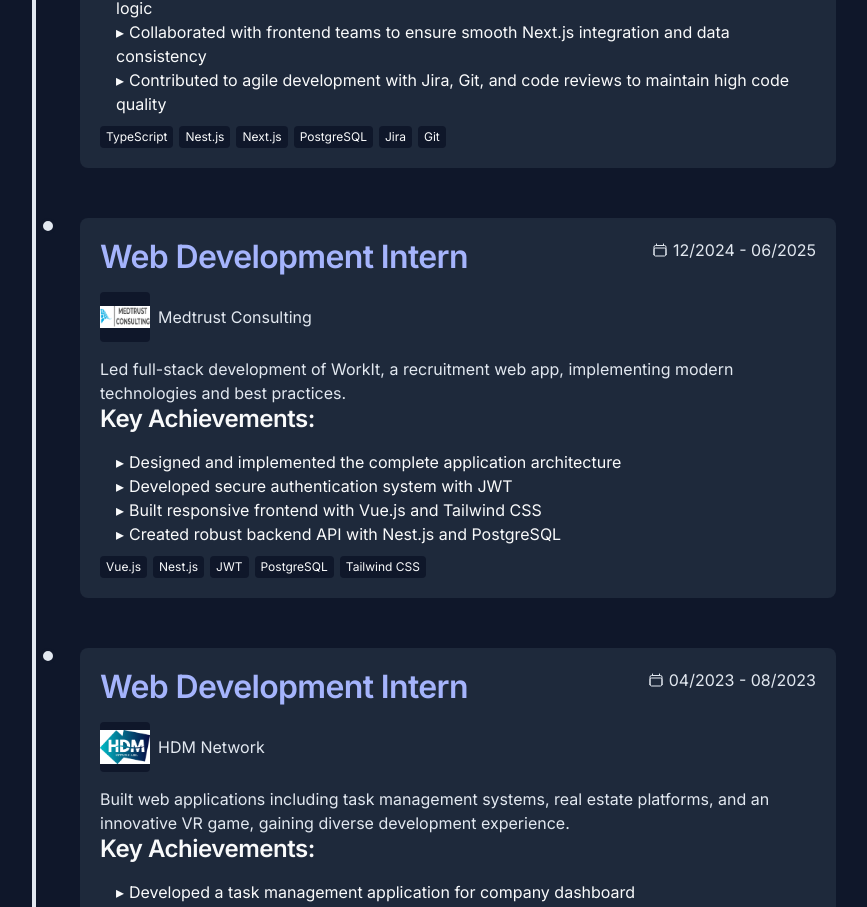
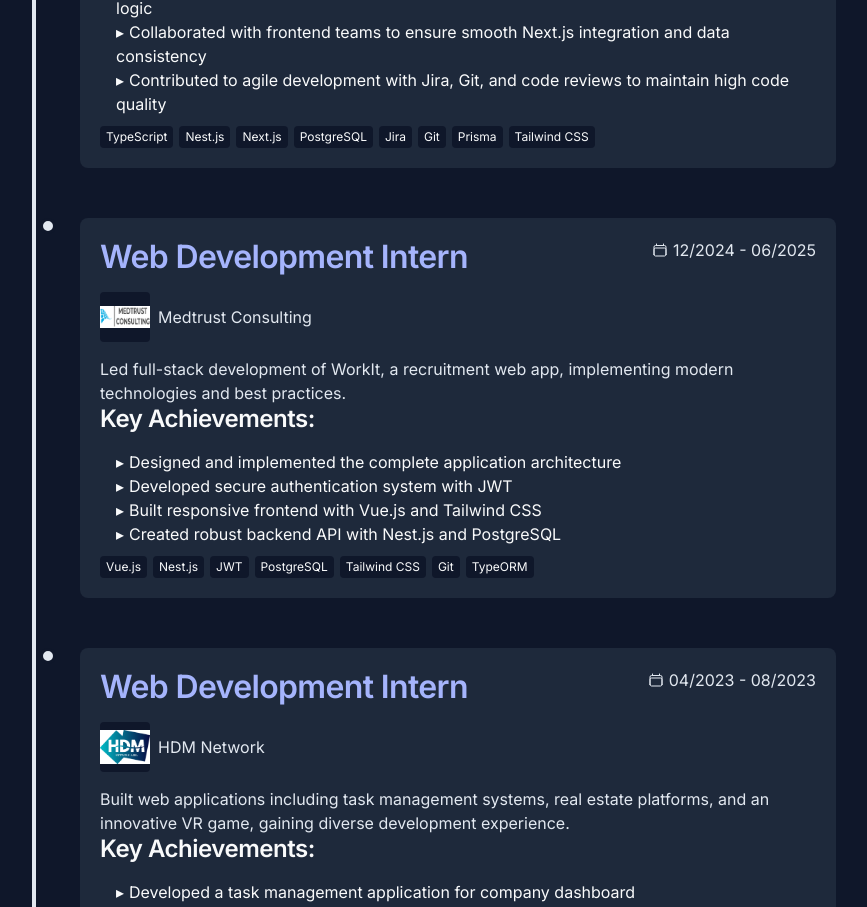
Before and after one commit to Ahmed-Bousrih/Portfolio, a Vue app: page / in a window 1280 px wide. Shown: the part 6514-7421 px from the top of the page, without its empty margins (222-1089 px from the left). Built offline with nearby package versions, Linux system fonts and the light colour scheme.

Commit message:
fixed experience section

```diff
--- a/src/components/Experience.vue
+++ b/src/components/Experience.vue
@@ -28,6 +28,8 @@ const experiences: Experience[] = [
       "PostgreSQL",
       "Jira",
       "Git",
+      "Prisma",
+      "Tailwind CSS",
     ],
     current: true,
     achievements: [
@@ -46,7 +48,7 @@ const experiences: Experience[] = [
     period: "12/2024 - 06/2025",
     description:
       "Led full-stack development of WorkIt, a recruitment web app, implementing modern technologies and best practices.",
-    technologies: ["Vue.js", "Nest.js", "JWT", "PostgreSQL", "Tailwind CSS"],
+    technologies: ["Vue.js", "Nest.js", "JWT", "PostgreSQL", "Tailwind CSS", "Git","TypeORM"],
     current: false,
     achievements: [
       "Designed and implemented the complete application architecture",
```
